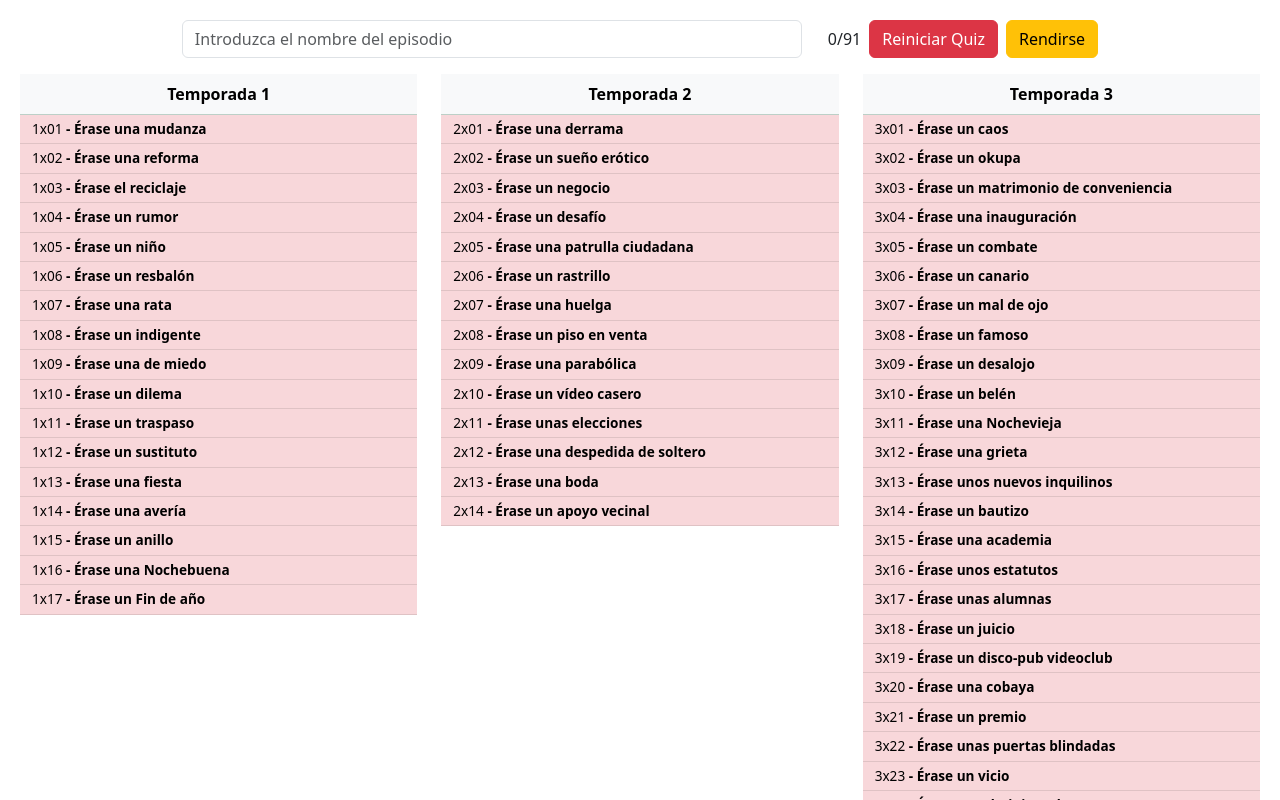
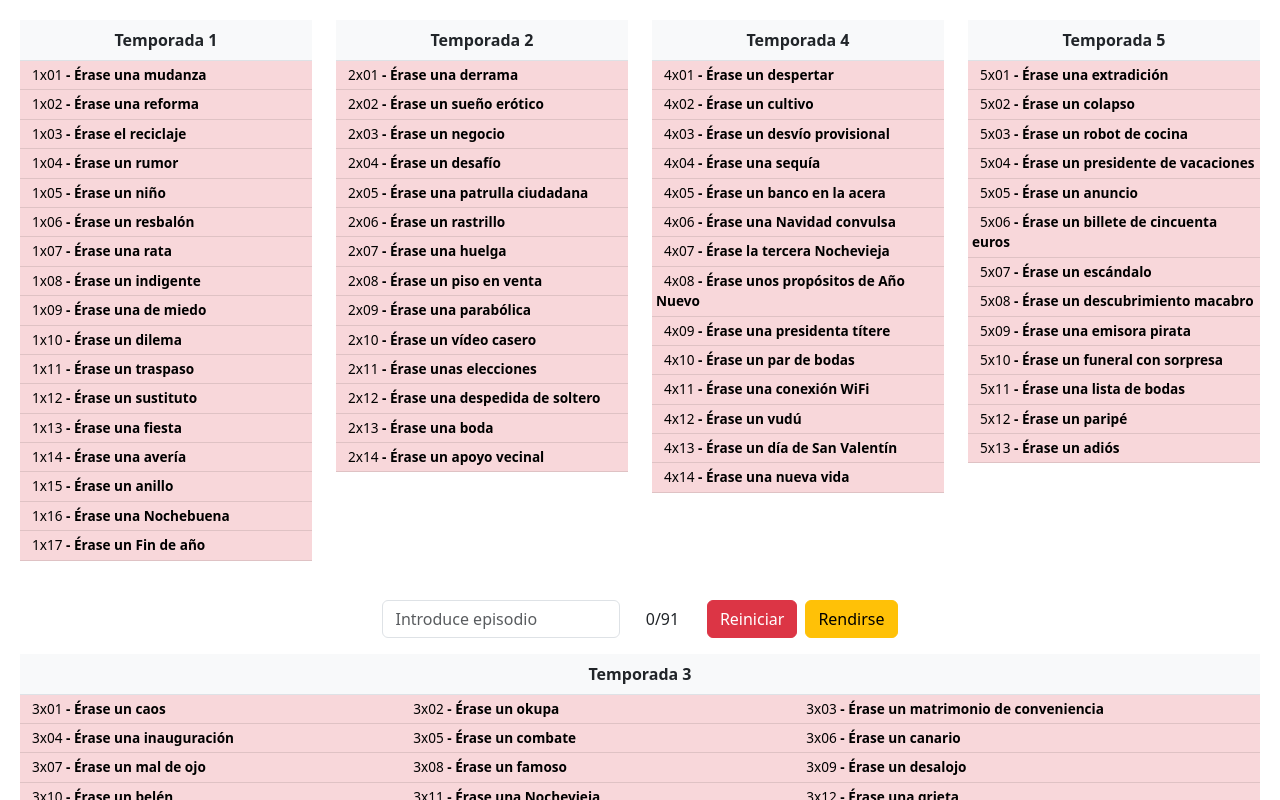
Before and after one commit to Mascalerino/app-tallon, an Angular app: page /quiz-tv-shows/episodes in a window 1280 px wide. Both pictures are taken after a click on the button "Rendirse". Shown: the top 800 px of the page. Built offline with nearby package versions, Linux system fonts and the light colour scheme.

Commit message:
Refactor episodes component

```diff
--- a/src/app/pages/quiz-tv-shows/characters/characters.component.html
+++ b/src/app/pages/quiz-tv-shows/characters/characters.component.html
@@ -279,7 +279,7 @@
       </div>
       <!-- Botón para reiniciar el quiz -->
       <button class="btn btn-danger ms-2 w-100" (click)="resetQuiz()">
-        Reiniciar Quiz
+        Reiniciar
       </button>
       <button class="btn btn-warning ms-2" (click)="giveUp()">Rendirse</button>
     </div>
--- a/src/app/pages/quiz-tv-shows/episodes/episodes.component.html
+++ b/src/app/pages/quiz-tv-shows/episodes/episodes.component.html
@@ -1,44 +1,105 @@
 <div class="episodes-container">
-  <div class="d-flex justify-content-center align-items-center mb-3">
-    <input
-      type="text"
-      class="form-control w-50"
-      placeholder="Introduzca el nombre del episodio"
-      [(ngModel)]="searchTerm"
-      (input)="searchEpisodes()"
-    />
-    <span class="ms-3">{{ points }}/{{ totalEpisodes }}</span>
-    <button class="btn btn-danger ms-2" (click)="resetQuiz()">
-      Reiniciar Quiz
-    </button>
-    <button class="btn btn-warning ms-2" (click)="giveUp()">Rendirse</button>
-  </div>
-
-  <div class="row">
-    <div
-      *ngFor="let season of episodesBySeason | keyvalue"
-      class="col-md-6 col-lg-4 mb-4"
-    >
-      <table
-        class="table"
-        [ngClass]="{ 'table-success': isFilledSeason[season.key] }"
-      >
+  <!-- Contendor de las temporadas 1 2 4 5 -->
+  <div class="row mb-4">
+    <div class="col-3">
+      <table class="table" [ngClass]="{ 'table-success': isFilledSeason1 }">
         <thead>
           <tr>
-            <th>{{ season.key }}</th>
+            <th>Temporada 1</th>
           </tr>
         </thead>
         <tbody>
-          <tr *ngFor="let episode of season.value">
+          <tr *ngFor="let episode of episodesSeason1">
             <td
               *ngIf="episode.isShowing"
               [ngClass]="{
-                highlight: episode.isShowing && !episode.isMissing,
+                highlight: episode.isShowing && episode.isMissing === false,
                 'table-danger': episode.isMissing
               }"
             >
               <span class="ms-2">
-                {{ season.key.replace("Temporada ", "") }}x{{
+                1x{{
+                  episode.episode < 10 ? "0" + episode.episode : episode.episode
+                }}
+              </span>
+              <span class="full-name">- {{ episode.fullName }}</span>
+            </td>
+          </tr>
+        </tbody>
+      </table>
+    </div>
+    <div class="col-3">
+      <table class="table" [ngClass]="{ 'table-success': isFilledSeason2 }">
+        <thead>
+          <tr>
+            <th>Temporada 2</th>
+          </tr>
+        </thead>
+        <tbody>
+          <tr *ngFor="let episode of episodesSeason2">
+            <td
+              *ngIf="episode.isShowing"
+              [ngClass]="{
+                highlight: episode.isShowing && episode.isMissing === false,
+                'table-danger': episode.isMissing
+              }"
+            >
+              <span class="ms-2">
+                2x{{
+                  episode.episode < 10 ? "0" + episode.episode : episode.episode
+                }}
+              </span>
+              <span class="full-name">- {{ episode.fullName }}</span>
+            </td>
+          </tr>
+        </tbody>
+      </table>
+    </div>
+    <div class="col-3">
+      <table class="table" [ngClass]="{ 'table-success': isFilledSeason4 }">
+        <thead>
+          <tr>
+            <th>Temporada 4</th>
+          </tr>
+        </thead>
+        <tbody>
+          <tr *ngFor="let episode of episodesSeason4">
+            <td
+              *ngIf="episode.isShowing"
+              [ngClass]="{
+                highlight: episode.isShowing && episode.isMissing === false,
+                'table-danger': episode.isMissing
+              }"
+            >
+              <span class="ms-2">
+                4x{{
+                  episode.episode < 10 ? "0" + episode.episode : episode.episode
+                }}
+              </span>
+              <span class="full-name">- {{ episode.fullName }}</span>
+            </td>
+          </tr>
+        </tbody>
+      </table>
+    </div>
+    <div class="col-3">
+      <table class="table" [ngClass]="{ 'table-success': isFilledSeason5 }">
+        <thead>
+          <tr>
+            <th>Temporada 5</th>
+          </tr>
+        </thead>
+        <tbody>
+          <tr *ngFor="let episode of episodesSeason5">
+            <td
+              *ngIf="episode.isShowing"
+              [ngClass]="{
+                highlight: episode.isShowing && episode.isMissing === false,
+                'table-danger': episode.isMissing
+              }"
+            >
+              <span class="ms-2">
+                5x{{
                   episode.episode < 10 ? "0" + episode.episode : episode.episode
                 }}
               </span>
@@ -49,4 +110,59 @@
       </table>
     </div>
   </div>
+  <!-- Contendor del input y botones -->
+  <div class="row">
+    <!-- Segundo Input de búsqueda encima de la tabla "Otros" -->
+    <div class="d-flex justify-content-center align-items-center mb-3">
+      <div class="d-flex align-items-center">
+        <input
+          type="text"
+          class="form-control w-75"
+          placeholder="Introduce episodio"
+          [(ngModel)]="searchTerm"
+          (input)="searchEpisode()"
+        />
+        <span class="ms-3">{{ points }}/{{ totalEpisodes }}</span>
+      </div>
+      <!-- Botón para reiniciar el quiz -->
+      <button class="btn btn-danger ms-2" (click)="resetQuiz()">
+        Reiniciar
+      </button>
+      <button class="btn btn-warning ms-2" (click)="giveUp()">Rendirse</button>
+    </div>
+  </div>
+  <!-- Contendor de la temporada 3 -->
+  <div class="row">
+    <div class="col-12">
+      <table class="table" [ngClass]="{ 'table-success': isFilledSeason3 }">
+        <thead>
+          <tr>
+            <th colspan="3" class="text-center">Temporada 3</th>
+          </tr>
+        </thead>
+        <tbody>
+          <tr *ngFor="let episodeRow of episodeSeason3Columns">
+            <ng-container *ngFor="let episode of episodeRow">
+              <td
+                *ngIf="episode.isShowing"
+                [ngClass]="{
+                  highlight: episode.isShowing && episode.isMissing === false,
+                  'table-danger': episode.isMissing
+                }"
+              >
+                <span class="ms-2">
+                  3x{{
+                    episode.episode < 10
+                      ? "0" + episode.episode
+                      : episode.episode
+                  }}
+                </span>
+                <span class="full-name">- {{ episode.fullName }}</span>
+              </td>
+            </ng-container>
+          </tr>
+        </tbody>
+      </table>
+    </div>
+  </div>
 </div>
--- a/src/app/pages/quiz-tv-shows/episodes/episodes.component.ts
+++ b/src/app/pages/quiz-tv-shows/episodes/episodes.component.ts
@@ -11,63 +11,67 @@ import { EpisodeService } from 'src/app/services/episode.service';
   styleUrls: ['./episodes.component.css'],
 })
 export class EpisodesComponent implements OnInit {
+  //#region variables
   totalEpisodes: number = 0;
   points: number = 0;
   foundMatch: boolean = false;
 
-  // Estructura para agrupar episodios por temporada
-  episodesBySeason: IEpisodesBySeason = {};
+  // Propiedades para los episodios
+  episodesSeason1: IEpisode[] = [];
+  episodesSeason2: IEpisode[] = [];
+  episodesSeason3: IEpisode[] = [];
+  episodesSeason4: IEpisode[] = [];
+  episodesSeason5: IEpisode[] = [];
 
-  // Propiedades para saber si las tablas están llenas
-  isFilledSeason: { [season: string]: boolean } = {};
+  episodeSeason3Columns: IEpisode[][] = [];
 
-  searchTerm: string = ''; // Término de búsqueda
+  // Propiedades para saber si la tabla está llena
+  isFilledSeason1: boolean = false;
+  isFilledSeason2: boolean = false;
+  isFilledSeason3: boolean = false;
+  isFilledSeason4: boolean = false;
+  isFilledSeason5: boolean = false;
+
+  searchTerm: string = ''; // Para almacenar el término de búsqueda
+
+  //#endregion
 
   constructor(private episodeService: EpisodeService) {}
 
   ngOnInit(): void {
-    const allSeasons = this.episodeService.getEpisodesGroupedBySeason();
-
-    // Filtramos las claves no válidas como "default"
-    this.episodesBySeason = Object.keys(allSeasons)
-      .filter((key) => key !== 'default') // Ignorar "default"
-      .reduce((acc, key) => {
-        acc[key] = allSeasons[key];
-        return acc;
-      }, {} as IEpisodesBySeason);
-
-    this.totalEpisodes = Object.values(this.episodesBySeason).reduce(
-      (total, episodes) => total + episodes.length,
-      0
-    );
-
-    // Inicializar los estados de las tablas como "no llenas"
-    Object.keys(this.episodesBySeason).forEach(
-      (season) => (this.isFilledSeason[season] = false)
-    );
+    this.totalEpisodes = this.episodeService.getTotalEpisodes();
+    this.getEpisodesBySeason();
+    this.tableDivideColumns(); // Divide los episodios de la temporada 3 en 3 columnas
   }
 
-  // Obtener los episodios organizados por temporada
-  private getEpisodesBySeason(): void {
-    this.episodesBySeason = this.episodeService.getEpisodesGroupedBySeason();
-    Object.keys(this.episodesBySeason).forEach((season) => {
-      this.isFilledSeason[season] = false; // Inicializamos el estado de las tablas
-    });
-  }
-
-  // Método para buscar episodios
-  searchEpisodes(): void {
+  searchEpisode(): void {
     const searchTermLower = this.searchTerm.toLowerCase();
 
-    if (!searchTermLower) return;
-
-    Object.keys(this.episodesBySeason).forEach((season) => {
-      this.updateEpisodeVisibility(
-        this.episodesBySeason[season],
-        searchTermLower,
-        season
-      );
-    });
+    this.updateEpisodeVisibility(
+      this.episodesSeason1,
+      searchTermLower,
+      'isFilledSeason1'
+    );
+    this.updateEpisodeVisibility(
+      this.episodesSeason2,
+      searchTermLower,
+      'isFilledSeason2'
+    );
+    this.updateEpisodeVisibility(
+      this.episodesSeason3,
+      searchTermLower,
+      'isFilledSeason3'
+    );
+    this.updateEpisodeVisibility(
+      this.episodesSeason4,
+      searchTermLower,
+      'isFilledSeason4'
+    );
+    this.updateEpisodeVisibility(
+      this.episodesSeason5,
+      searchTermLower,
+      'isFilledSeason5'
+    );
 
     if (this.foundMatch) {
       this.searchTerm = '';
@@ -75,14 +79,89 @@ export class EpisodesComponent implements OnInit {
     }
   }
 
-  // Actualizar la visibilidad de episodios al buscar
+  resetQuiz(): void {
+    this.points = 0;
+    this.searchTerm = '';
+    this.foundMatch = false;
+
+    this.resetEpisodeVisibility(this.episodesSeason1);
+    this.resetEpisodeVisibility(this.episodesSeason2);
+    this.resetEpisodeVisibility(this.episodesSeason3);
+    this.resetEpisodeVisibility(this.episodesSeason4);
+    this.resetEpisodeVisibility(this.episodesSeason5);
+
+    this.isFilledSeason1 = false;
+    this.isFilledSeason2 = false;
+    this.isFilledSeason3 = false;
+    this.isFilledSeason4 = false;
+    this.isFilledSeason5 = false;
+  }
+
+  giveUp(): void {
+    this.showAllEpisodes(this.episodesSeason1);
+    this.showAllEpisodes(this.episodesSeason2);
+    this.showAllEpisodes(this.episodesSeason3);
+    this.showAllEpisodes(this.episodesSeason4);
+    this.showAllEpisodes(this.episodesSeason5);
+
+    this.isFilledSeason1 = !this.episodesSeason1.some((char) => char.isMissing);
+    this.isFilledSeason2 = !this.episodesSeason2.some((char) => char.isMissing);
+    this.isFilledSeason3 = !this.episodesSeason3.some((char) => char.isMissing);
+    this.isFilledSeason4 = !this.episodesSeason4.some((char) => char.isMissing);
+    this.isFilledSeason5 = !this.episodesSeason5.some((char) => char.isMissing);
+  }
+
+  private resetEpisodeVisibility(episodes: IEpisode[]): void {
+    episodes.forEach((episode) => {
+      episode.isShowing = false;
+      episode.isMissing = true;
+    });
+  }
+
+  private showAllEpisodes(episodes: IEpisode[]): void {
+    episodes.forEach((episode) => {
+      episode.isShowing = true;
+    });
+  }
+
+  private tableDivideColumns(): void {
+    this.episodeSeason3Columns = this.splitIntoColumns(this.episodesSeason3, 3);
+  }
+
+  private splitIntoColumns(
+    episodes: IEpisode[],
+    columns: number
+  ): IEpisode[][] {
+    const result: IEpisode[][] = [];
+    for (let i = 0; i < episodes.length; i += columns) {
+      result.push(episodes.slice(i, i + columns));
+    }
+    return result;
+  }
+
+  /**
+   * Método para obtener los episodios por temporada
+   */
+  private getEpisodesBySeason(): void {
+    this.episodesSeason1 =
+      this.episodeService.getEpisodesBySeasonName('Temporada 1');
+    this.episodesSeason2 =
+      this.episodeService.getEpisodesBySeasonName('Temporada 2');
+    this.episodesSeason3 =
+      this.episodeService.getEpisodesBySeasonName('Temporada 3');
+    this.episodesSeason4 =
+      this.episodeService.getEpisodesBySeasonName('Temporada 4');
+    this.episodesSeason5 =
+      this.episodeService.getEpisodesBySeasonName('Temporada 5');
+  }
+
   private updateEpisodeVisibility(
     episodes: IEpisode[],
     searchTerm: string,
-    season: string
+    tableFilled: string
   ): void {
     episodes.forEach((episode) => {
-      if (!episode.isShowing) {
+      if (episode.isShowing === false) {
         const matchFound = episode.posibilyInputs.some(
           (input) => input.toLowerCase() === searchTerm
         );
@@ -95,42 +174,9 @@ export class EpisodesComponent implements OnInit {
       }
     });
 
-    // Verificar si todos los episodios de una temporada están visibles
+    // Cuando todos los personajes de una tabla se muestran, marcamos la tabla como llena
     if (episodes.every((episode) => episode.isShowing)) {
-      this.isFilledSeason[season] = true;
+      (this as any)[tableFilled] = true; // Cambiar el estado de la tabla a "llena"
     }
   }
-
-  // Reiniciar el quiz
-  resetQuiz(): void {
-    this.points = 0;
-    this.searchTerm = '';
-    this.foundMatch = false;
-
-    Object.keys(this.episodesBySeason).forEach((season) => {
-      this.resetEpisodeVisibility(this.episodesBySeason[season]);
-      this.isFilledSeason[season] = false;
-    });
-  }
-
-  // Mostrar todos los episodios
-  giveUp(): void {
-    Object.keys(this.episodesBySeason).forEach((season) => {
-      this.showAllEpisodes(this.episodesBySeason[season]);
-      this.isFilledSeason[season] = true;
-    });
-  }
-
-  private showAllEpisodes(episodes: IEpisode[]): void {
-    episodes.forEach((episode) => {
-      episode.isShowing = true;
-    });
-  }
-
-  private resetEpisodeVisibility(episodes: IEpisode[]): void {
-    episodes.forEach((episode) => {
-      episode.isShowing = false;
-      episode.isMissing = true;
-    });
-  }
 }
```
